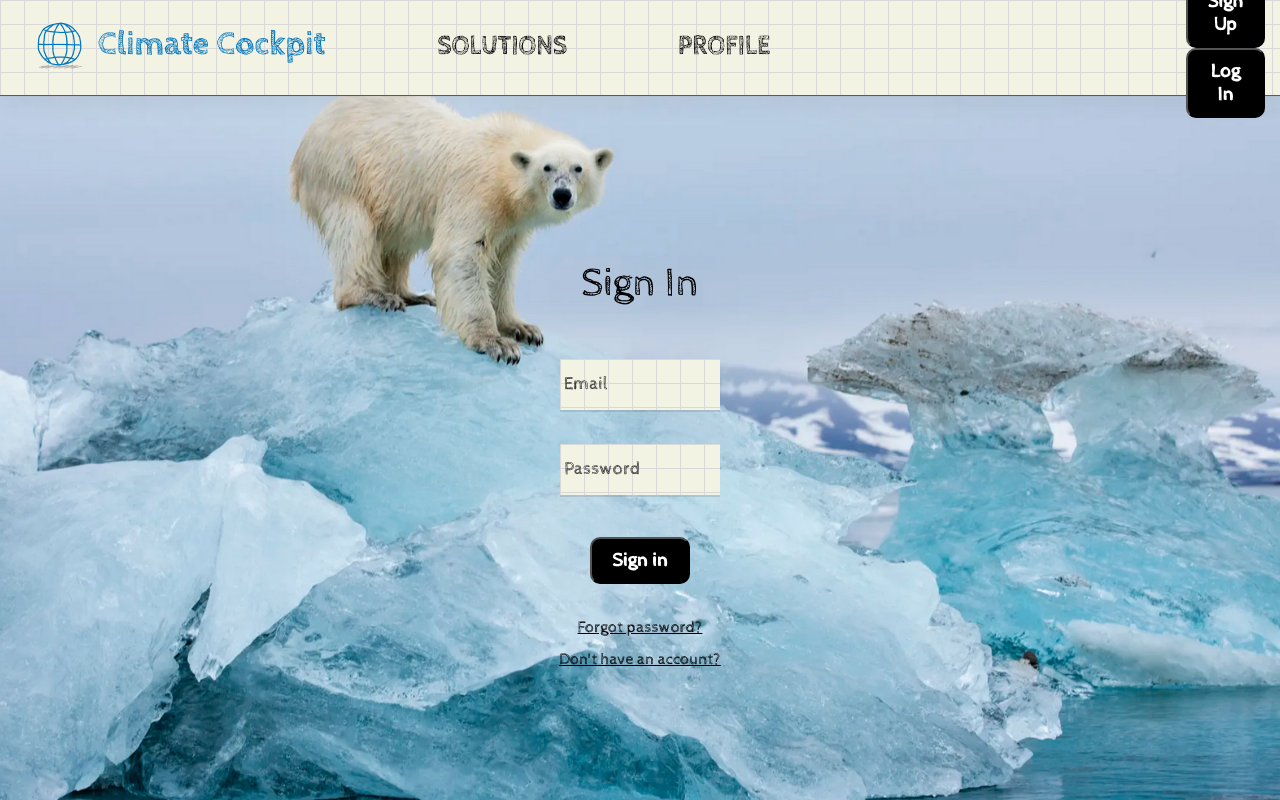
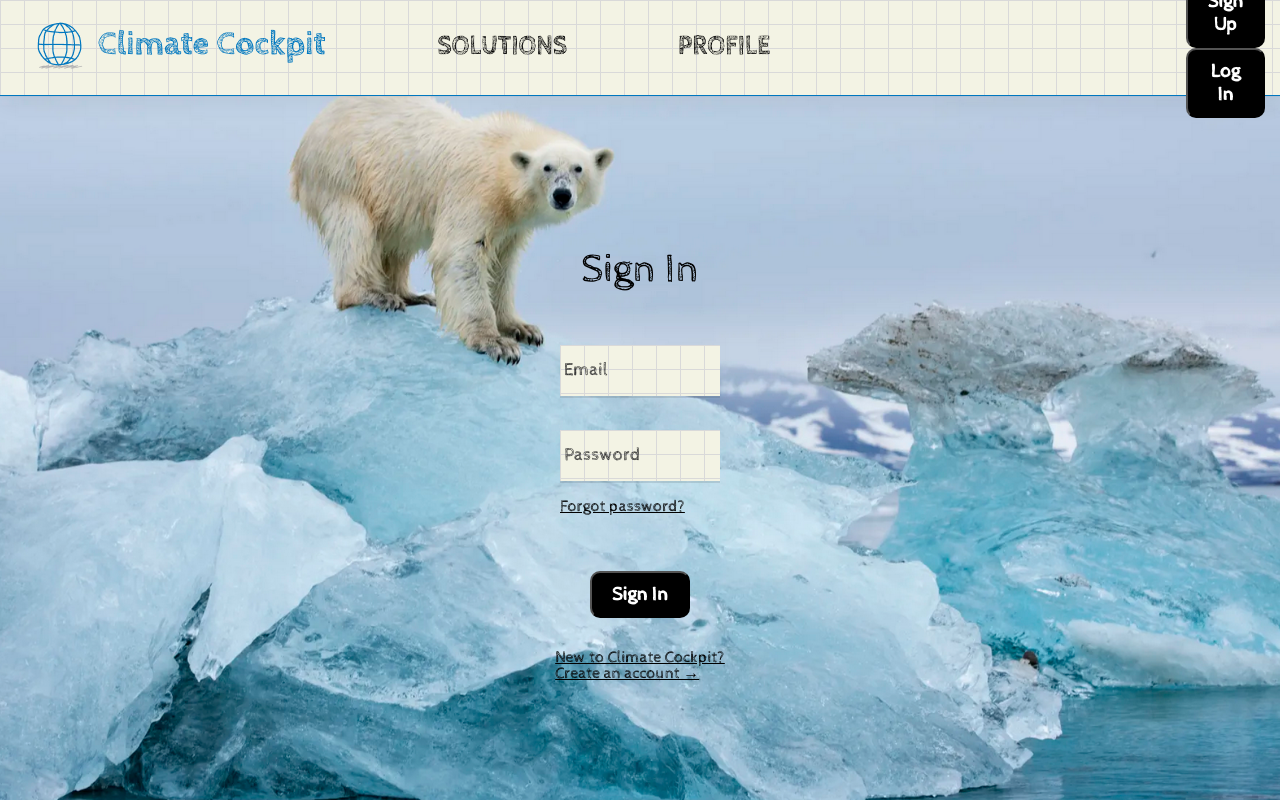
Before and after one commit to ChingT/Climate-Cockpit, a React (Vite) app in the folder frontend/: page /signin in a window 1280 px wide. Built offline with nearby package versions, Linux system fonts and the light colour scheme; what javascript-time-ago would draw is missing.

Commit message:
Adjusted the navigation after the signin to Profile Page

```diff
--- a/frontend/src/components/AuthComp/SignInSection.jsx
+++ b/frontend/src/components/AuthComp/SignInSection.jsx
@@ -34,7 +34,7 @@ function SignInSection() {
       dispatch(loginUser({ user: data.user, accessToken: data.access }));
       localStorage.setItem("user", JSON.stringify(data.user));
       localStorage.setItem("auth-token", data.access);
-      navigate("/posts");
+      navigate("/profile");
     }
   }, [data, dispatch, navigate]);
 
@@ -66,17 +66,25 @@ function SignInSection() {
                   id="password"
                 />
               </div>
+              <ResetNavLink to="/password-reset/">
+                Forgot password?
+              </ResetNavLink>
               {error?.password && <ErrorMessage>{error.password}</ErrorMessage>}
             </InputFieldContainer>
             {error?.detail && <p className={"error-message"}>{error.detail}</p>}
           </div>
           <div className={"form-footer"}>
             <ButtonsStyle style={{ marginTop: "2.5rem" }} onClick={handleLogin}>
-              Sign in
+              Sign In
             </ButtonsStyle>
           </div>
-          <ResetNavLink to="/password-reset/">Forgot password?</ResetNavLink>
-            <AlreadyHaveAnAccountNavLink to="/signup/">Don't have an account?</AlreadyHaveAnAccountNavLink>
+          <AlreadyHaveAnAccountNavLink
+            style={{ marginTop: "2rem" }}
+            to="/signup"
+          >
+            New to Climate Cockpit?
+            <br /> Create an account →
+          </AlreadyHaveAnAccountNavLink>
         </AuthForm>
       </AuthFormContainer>
     </>
```
